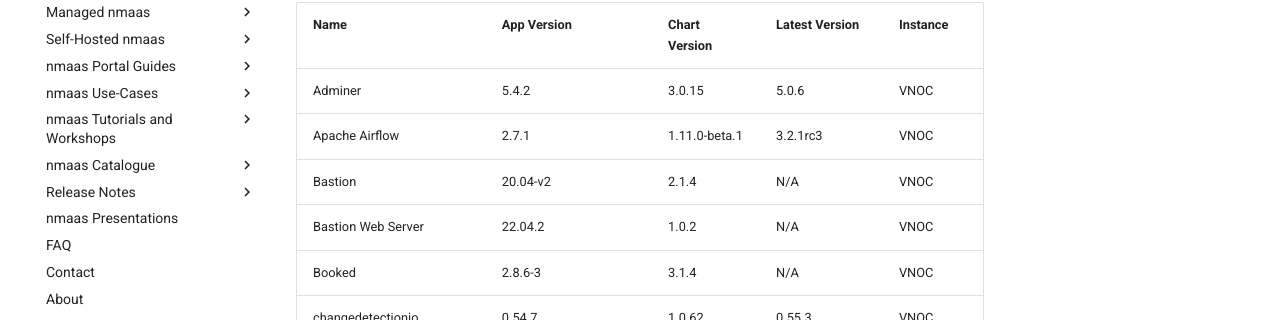
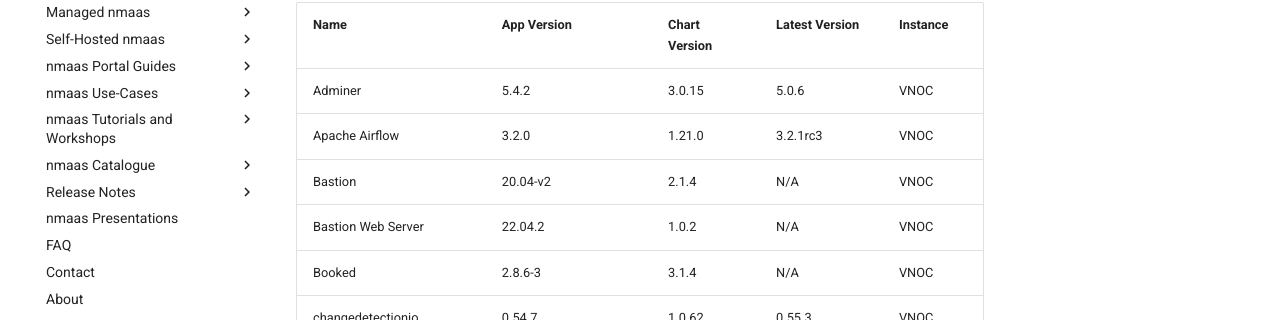
Before and after one commit to nmaas-platform/nmaas-docs, an MkDocs documentation site: the page built from docs/nmaas-applications/application-versions.md, in a window 1280 px wide and 900 px high. Shown: the part 273-593 px from the top of the window. Built offline with MkDocs 1.6.1 and Material for MkDocs 9.7.7, drawn with Linux system fonts in a browser that asks for light colours.

Commit message:
Automated update of application versions list

```diff
--- a/docs/nmaas-applications/application-versions.md
+++ b/docs/nmaas-applications/application-versions.md
@@ -5,7 +5,7 @@
     |            Name            |        App Version       |Chart Version|  Latest Version  |Instance|
     |----------------------------|--------------------------|-------------|------------------|--------|
     |           Adminer          |           5.4.2          |    3.0.15   |       5.0.6      |  VNOC  |
-    |       Apache Airflow       |           2.7.1          |1.11.0-beta.1|     3.2.1rc3     |  VNOC  |
+    |       Apache Airflow       |           3.2.0          |    1.21.0   |     3.2.1rc3     |  VNOC  |
     |           Bastion          |         20.04-v2         |    2.1.4    |        N/A       |  VNOC  |
     |     Bastion Web Server     |          22.04.2         |    1.0.2    |        N/A       |  VNOC  |
     |           Booked           |          2.8.6-3         |    3.1.4    |        N/A       |  VNOC  |
@@ -57,7 +57,7 @@
     |            Name            |  App Version |Chart Version|  Latest Version  |Instance|
     |----------------------------|--------------|-------------|------------------|--------|
     |           Adminer          |     5.4.1    |    3.0.11   |       5.0.6      |  VLAB  |
-    |       Apache Airflow       |2.7.1-original|   21.11.0   |     3.2.1rc3     |  VLAB  |
+    |       Apache Airflow       | 3.2.0-beta.5 |    1.21.0   |     3.2.1rc3     |  VLAB  |
     |           Bastion          |     18.04    |    2.1.0    |        N/A       |  VLAB  |
     |      changedetectionio     |   0.55.3-1   |   1.0.64-1  |      0.55.3      |  VLAB  |
     |          CheckCle          |    1.6.0-5   |    1.0.4    |        N/A       |  VLAB  |
```
Also changed, not shown: other parts of docs/nmaas-applications/application-versions.md (+2 -2 lines), docs/nmaas-applications/application-list.md (+1 -1 lines).
